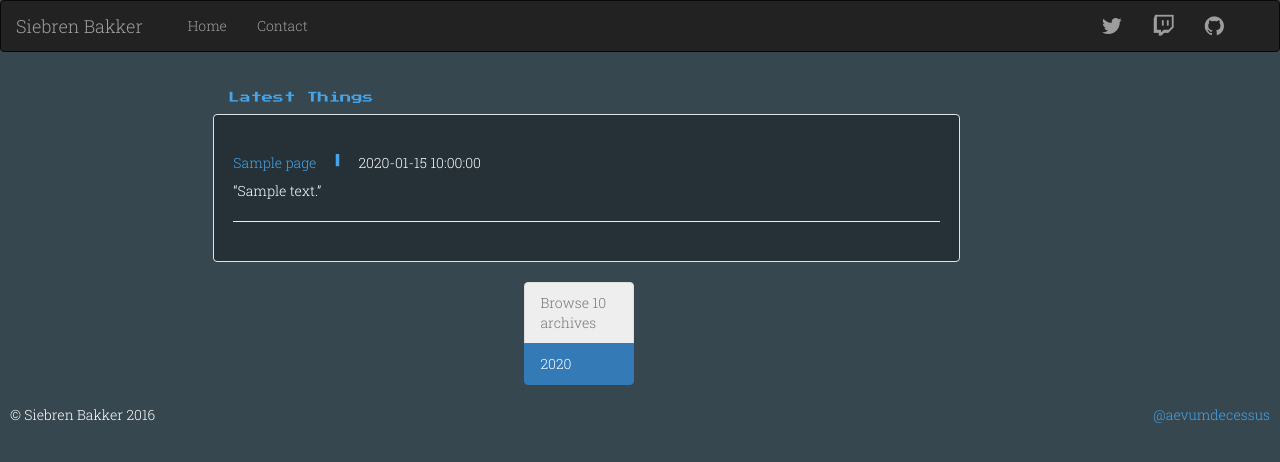
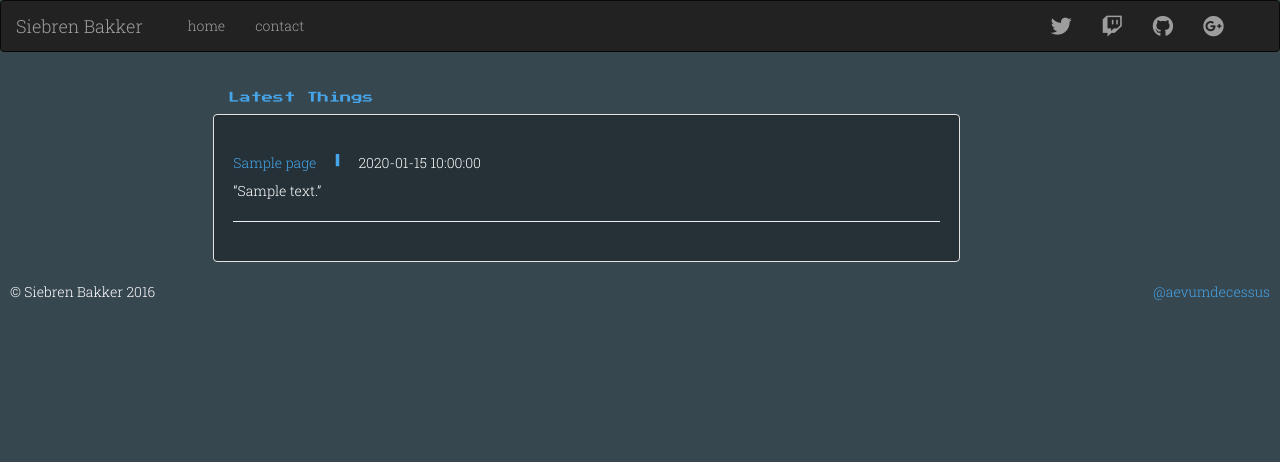
Before and after one commit to AevumDecessus/siebrenbakker.com, a Flask app: template website/templates/general/index.html in a window 1280 px wide. Shown: the top 462 px of the page. Run offline with Flask 2, Linux system fonts and the light colour scheme; the template is opened without the code that fills it: most values are stand-ins (such as "Sample title", 1, 10 or a date in 2020); parts of the project's set-up code (start-up, migrations or seed data) failed here and were passed over; some libraries are stand-ins or nearby versions.

Commit message:
Tweaked layouts further
Added preliminary files for fmsc foodfight post
Fixed header to autodetct sections and highlight active section

```diff
--- a/website/__init__.py
+++ b/website/__init__.py
@@ -13,7 +13,7 @@ app = Flask(__name__)
 app.config['SECTION_MAX_LINKS'] = 10
 app.config['FLATPAGES_HTML_RENDERE'] = jinja_renderer
 app.config.from_object('config')
-pages = FlatPages(app)
+flatpages = FlatPages(app)
 images = Images(app)
 
 from website.views import general
@@ -39,6 +39,9 @@ def context_data():
     elif section:
       if 'section' in request.view_args:
         return rtn if request.view_args['section'] == section else ''
+      elif 'path' in request.view_args:
+        return rtn if request.view_args['path'].split('/')[0] == section else ''
     return ''
   return dict(is_active=is_active,
-              debug=app.debug)
+              debug=app.debug,
+              sections=pages.get_sections(flatpages))
--- /dev/null
+++ b/website/pages/blog/2016/fmsc_foodfight_2016.html
@@ -0,0 +1,5 @@
+title: FMSC Foodfight 2016
+pagetitle: FMSC Foodfight 2016
+date: 2016-05-15
+tags: fmsc, volunteering
+published: false
--- a/website/pages/blog/2016/fragforce_retro_herndon_april.html
+++ b/website/pages/blog/2016/fragforce_retro_herndon_april.html
@@ -1,7 +1,7 @@
 title: Fragforce Retro
 pagetitle: Fragforce Retrospective
-date: 2016-05-14
-tags: fragforce, gaming
+date: 2016-04-14
+tags: fragforce, gaming, volunteering
 published: true
 
 The Fragforce Elder Council took over large sections of the Salesforce office
--- a/website/templates/general/index.html
+++ b/website/templates/general/index.html
@@ -3,23 +3,4 @@
 {% block content %}
 <h3> Latest Things</h3>
 {% include "_list.html" %}
-{% if years|length %}
-  <div class="row">
-    <div class="col-sm-5"></div>
-  <div class="col-sm-2 list-group">
-    <a class="list-group-item disabled" href="#">Browse {{ section }} archives</a>
-    {% with current_year = year %}
-      {% for year in years %}
-        {% if current_year == year %}
-            <a class="list-group-item active" href="{{ url_for('pages.section_archives_year', section=section, year=year) }}">{{ year }}</a>
-        {% else %}
-          <a class="list-group-item" href="{{ url_for('pages.section_archives_year', section=section, year=year) }}">{{ year }}</a>
-        {% endif %}
-      {% endfor %}
-    {% endwith %}
-  </div>
-  <div class="col-sm-5"></div>
-  </div>
-{% endif %}
-
 {% endblock %}
--- a/website/templates/layouts/head.html
+++ b/website/templates/layouts/head.html
@@ -3,20 +3,17 @@
     <meta name="viewport" content="width=device-width, initial-scale=1">
     <!-- The above 3 meta tags *must* come first in the head; any other head content must come *after* these tags -->
 
+    <!-- Google Fonts -->
     <link href='https://fonts.googleapis.com/css?family=Source+Sans+Pro|Press+Start+2P|Roboto+Slab:300' rel='stylesheet' type='text/css'>
 
-    <script src="https://ajax.googleapis.com/ajax/libs/jquery/1.12.0/jquery.min.js"></script>
-
     <!-- Font Awesome -->
-    <link rel="stylesheet" href="https://maxcdn.bootstrapcdn.com/font-awesome/4.6.1/css/font-awesome.min.css"/>
+    <link rel="stylesheet" href="https://use.fontawesome.com/b7db31fc4c.css">
 
     <!-- Bootstrap CSS -->
-    <!-- Latest compiled and minified CSS -->
     <link rel="stylesheet" href="https://maxcdn.bootstrapcdn.com/bootstrap/3.3.6/css/bootstrap.min.css" integrity="sha384-1q8mTJOASx8j1Au+a5WDVnPi2lkFfwwEAa8hDDdjZlpLegxhjVME1fgjWPGmkzs7" crossorigin="anonymous">
 
-
     <!-- jQuery (necessary for Bootstrap's JavaScript plugins) -->
-    <script src="https://ajax.googleapis.com/ajax/libs/jquery/1.11.3/jquery.min.js"></script>
+    <script src="https://ajax.googleapis.com/ajax/libs/jquery/1.12.0/jquery.min.js"></script>
 
     <!-- Latest compiled and minified JavaScript -->
     <script src="https://maxcdn.bootstrapcdn.com/bootstrap/3.3.6/js/bootstrap.min.js" integrity="sha384-0mSbJDEHialfmuBBQP6A4Qrprq5OVfW37PRR3j5ELqxss1yVqOtnepnHVP9aJ7xS" crossorigin="anonymous"></script>
--- a/website/templates/layouts/header.html
+++ b/website/templates/layouts/header.html
@@ -15,8 +15,11 @@
 
         <div class="collapse navbar-collapse navbar-left" id="myNavbar">
           <ul class="nav navbar-nav">
-            <li {{is_active('pages.all_pages')}}><a href="{{ url_for('pages.all_pages') }}">Home</a></li>
-            <li {{is_active('general.contact')}}><a href="{{ url_for('general.contact') }}">Contact</a></li>
+            <li {{is_active('pages.all_pages')}}><a href="{{ url_for('pages.all_pages') }}">home</a></li>
+            <li {{is_active('general.contact')}}><a href="{{ url_for('general.contact') }}">contact</a></li>
+            {% for section in sections %}
+              <li {{is_active(section=section)}}><a href="{{url_for('pages.section', section=section)}}">{{section}}</a></li>
+            {% endfor %}
           </ul>
         </div>
 
@@ -27,6 +30,7 @@
             <li><a class="fa fa-twitter fa-lg" href="https://twitter.com/aevumdecessus" target="_blank"></a> </li>
             <li><a class="fa fa-twitch fa-lg" href="https://www.twitch.tv/aevumdecessus" target="_blank"></a></li>
             <li><a class="fa fa-github fa-lg" href="https://github.com/aevumdecessus" target="_blank"></a></li>
+            <li><a class="fa fa-google-plus-official fa-lg" href="https://plus.google.com/+SiebrenBakker/posts" target="_blank"></a></li>
           </ul>
         </div>
 
--- a/website/views/pages.py
+++ b/website/views/pages.py
@@ -49,6 +49,14 @@ def get_pages(pages, offset=None, limit=None, section=None, year=None, before=No
     return things[offset:]
   else:
     return things
+
+def get_sections(pages):
+  things = list(pages)
+  for thing in things:
+    if not thing.meta.get('section'):
+      thing.meta['section'] = thing.path.split('/')[0]
+  sections = list(set([page.meta.get('section') for page in pages]))
+  return sections
 
 def get_years(pages):
   years = list(set([page.meta.get('date').year for page in pages]))
```
Also changed, not shown: website/static/images/blog/2016/fmsc_foodfight_2016/2016-05-14 17.23.53.jpg (added), website/static/images/blog/2016/fmsc_foodfight_2016/2016-05-14 21.24.05.jpg (added), website/static/images/blog/2016/fmsc_foodfight_2016/2016-05-14 22.33.26.jpg (added), website/static/images/blog/2016/fmsc_foodfight_2016/2016-05-14 22.45.16.jpg (added).
